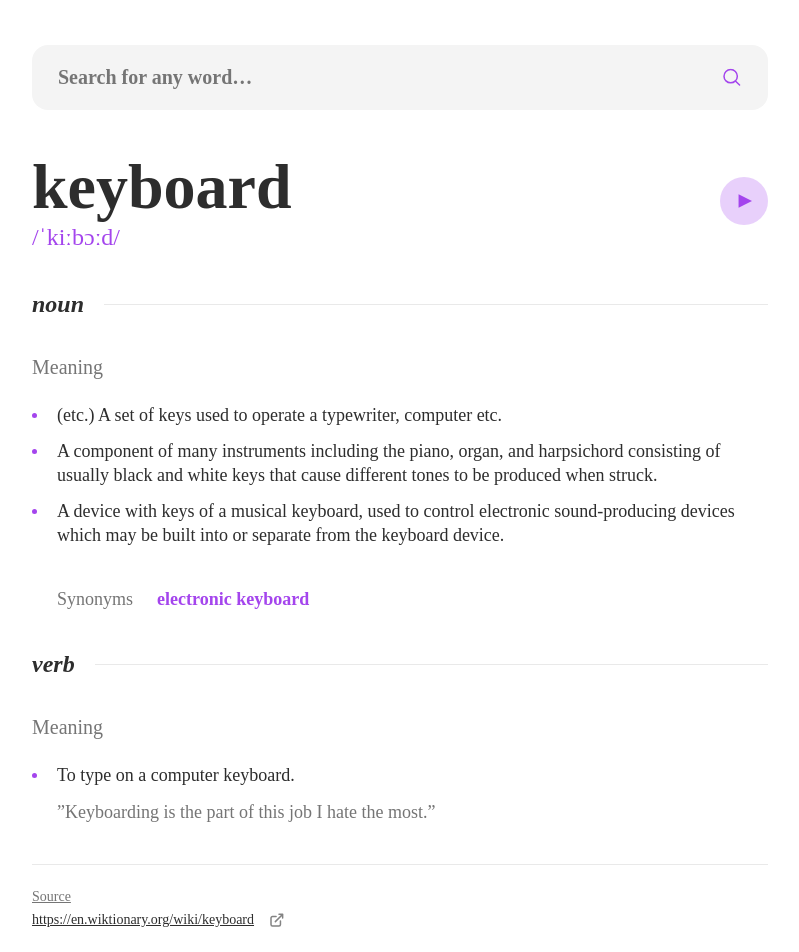
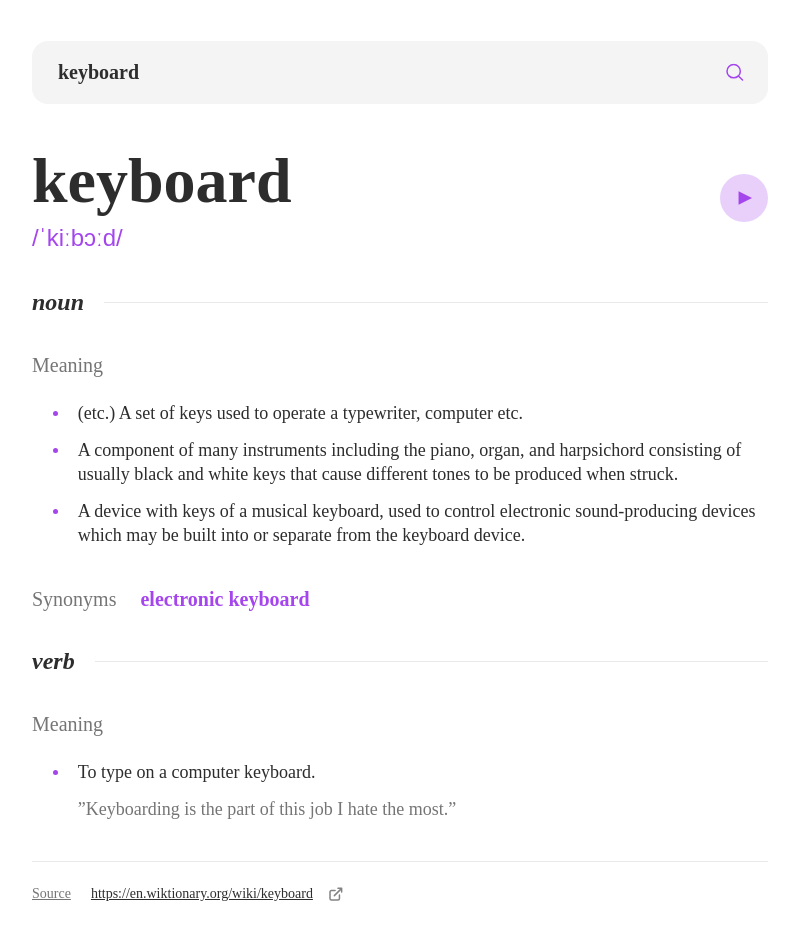
Before and after one commit to semperprimum/fem-dictionary-app, a React (Vite) app: page / in a window 1280 px wide. Shown: the part 101-1053 px from the top of the page, without its empty margins (240-1039 px from the left). After the commit the page ends 1027 px from the top, so only its background shows below. Built offline with nearby package versions, Linux system fonts and the light colour scheme.

Commit message:
feat: add desktop styles

```diff
--- a/src/components/Dropdown.styled.tsx
+++ b/src/components/Dropdown.styled.tsx
@@ -93,6 +93,10 @@ const DropdownHeader = styled.button`
   font-size: var(--fs-200);
   font-weight: var(--fw-bold);
   color: ${(props) => props.theme.text};
+
+  @media only screen and (min-width: 48em) {
+    cursor: pointer;
+  }
 `;
 
 const DropdownList = styled.div`
--- a/src/components/Input.styled.tsx
+++ b/src/components/Input.styled.tsx
@@ -65,7 +65,7 @@ const InputWrapper = styled.div<{ $error: boolean }>`
     `}
 
   @media only screen and (min-width: 48em) {
-    padding: 1.25rem 1.5rem;
+    padding: 1.1875rem 1.5rem;
   }
 `;
 
@@ -88,7 +88,7 @@ const Button = styled.button`
   background: none;
   padding: 0;
   margin: 0;
-  right: 0.5625rem;
+  right: 0.375rem;
   top: 50%;
   transform: translateY(-50%);
   width: 3.4375rem;
--- a/src/components/Meaning.styled.tsx
+++ b/src/components/Meaning.styled.tsx
@@ -17,7 +17,7 @@ export const Meaning: React.FC<MeaningProps> = ({ meaning }) => {
     <MeaningWrapper>
       <PartOfSpeech>
         {meaning.partOfSpeech}
-        <Divider />
+        <Divider aria-hidden="true" />
       </PartOfSpeech>
       <TextMeaning>Meaning</TextMeaning>
 
@@ -53,7 +53,7 @@ const MeaningWrapper = styled.div`
   margin-top: 2rem;
 
   @media only screen and (min-width: 48em) {
-    margin-top: 2.5rem;
+    margin-top: 2.3rem;
   }
 `;
 
@@ -95,6 +95,8 @@ const DefinitionsList = styled.ul`
 
   @media only screen and (min-width: 48em) {
     margin-top: 1.5rem;
+    padding-left: 1.3rem;
+    gap: 0.825rem;
   }
 `;
 
@@ -119,12 +121,18 @@ const Relation = styled.p`
   display: flex;
   column-gap: 1.5rem;
   flex-wrap: wrap;
+  font-size: var(--fs-300);
 
   margin-top: 1.5rem;
   color: ${(props) => props.theme.textSecondary};
 
   @media only screen and (min-width: 48em) {
     margin-top: 2.5rem;
+    margin-left: -2.8625rem;
+  }
+
+  @media only screen and (min-width: 90em) {
+    margin-top: 4rem;
   }
 `;
 
@@ -136,6 +144,9 @@ const RelationLink = styled.a`
   &:hover {
     text-decoration: underline;
   }
+
+  @media only screen and (min-width: 90em) {
+  }
 `;
 
 const Example = styled.p`
--- a/src/components/Switch.styled.tsx
+++ b/src/components/Switch.styled.tsx
@@ -23,6 +23,10 @@ const SwitchWrapper = styled.label`
   display: inline-block;
   width: 2.5rem;
   height: 1.25rem;
+
+  @media only screen and (min-width: 90em) {
+    cursor: pointer;
+  }
 `;
 
 const SwitchInput = styled.input`
--- a/src/components/layout/AppWrapper.styled.ts
+++ b/src/components/layout/AppWrapper.styled.ts
@@ -7,6 +7,6 @@ export const AppWrapper = styled.div`
 
   @media only screen and (min-width: 48em) {
     width: min(46rem, calc(100% - 5rem));
-    padding-top: 3.75rem;
+    padding-top: 3.5rem;
   }
 `;
--- a/src/components/layout/Definitions.styled.tsx
+++ b/src/components/layout/Definitions.styled.tsx
@@ -44,8 +44,11 @@ export const Definitions = () => {
           {getPhonetics() && <Phonetics>{getPhonetics()}</Phonetics>}
         </WordAndPhonetics>
         {dictionary[0].phonetics[dictionary[0].phonetics.length - 1]?.audio && (
-          <ListenButton onClick={playAudio}>
-            <IconPlay />
+          <ListenButton
+            aria-label="play audio"
+            onClick={playAudio}
+          >
+            <IconPlay aria-hidden="true" />
           </ListenButton>
         )}
       </WordWrapper>
@@ -83,9 +86,11 @@ const Word = styled.h2`
 `;
 
 const Phonetics = styled.span`
+  display: block;
+  font-family: "Inter Variable", sans-serif;
   font-size: var(--fs-400);
   color: ${(props) => props.theme.accent};
-  margin-top: 0.5rem;
+  margin-top: 0.375rem;
 `;
 
 const ListenButton = styled.button`
--- a/src/components/layout/Header.styled.tsx
+++ b/src/components/layout/Header.styled.tsx
@@ -46,6 +46,13 @@ const HeaderContainer = styled.div`
     height: 2rem;
     width: 1.75rem;
   }
+
+  @media only screen and (min-width: 90em) {
+    & > svg {
+      height: 2.28125rem;
+      width: 2rem;
+    }
+  }
 `;
 
 const Controls = styled.div`
--- a/src/components/layout/InputForm.styled.tsx
+++ b/src/components/layout/InputForm.styled.tsx
@@ -6,7 +6,7 @@ import { fetchDictionary } from "../../store/dictionary/dictionarySlice";
 import styled from "styled-components";
 
 export const InputForm = () => {
-  const [value, setValue] = useState<string>("");
+  const [value, setValue] = useState<string>("keyboard");
   const [error, setError] = useState<string>("");
 
   const dispatch = useDispatch<AppDispatch>();
@@ -20,7 +20,6 @@ export const InputForm = () => {
 
     setError("");
     dispatch(fetchDictionary(value));
-    setValue("");
   };
 
   return (
--- a/src/components/layout/Source.styled.tsx
+++ b/src/components/layout/Source.styled.tsx
@@ -25,6 +25,11 @@ export const Source = () => {
 };
 
 const SourceWrapper = styled.div`
+  display: flex;
+  flex-wrap: wrap;
+  align-items: center;
+  column-gap: 1.25rem;
+  row-gap: 0.4375rem;
   padding-block: 1.5rem;
   font-size: var(--fs-100);
 
@@ -33,7 +38,6 @@ const SourceWrapper = styled.div`
 
 const SourceText = styled.p`
   color: ${(props) => props.theme.textSecondary};
-  margin-bottom: 0.4375rem;
   text-decoration: underline;
 `;
 
```
